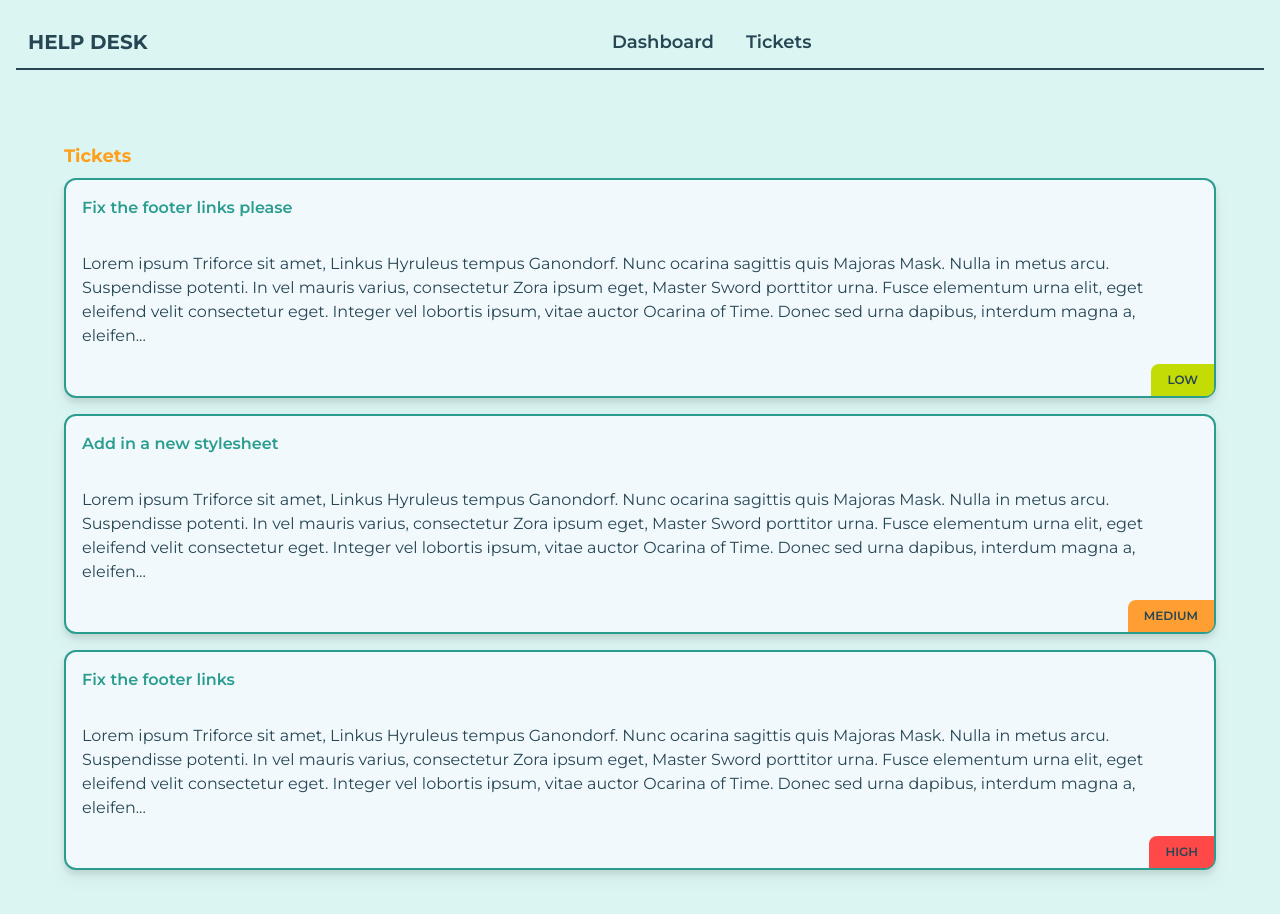
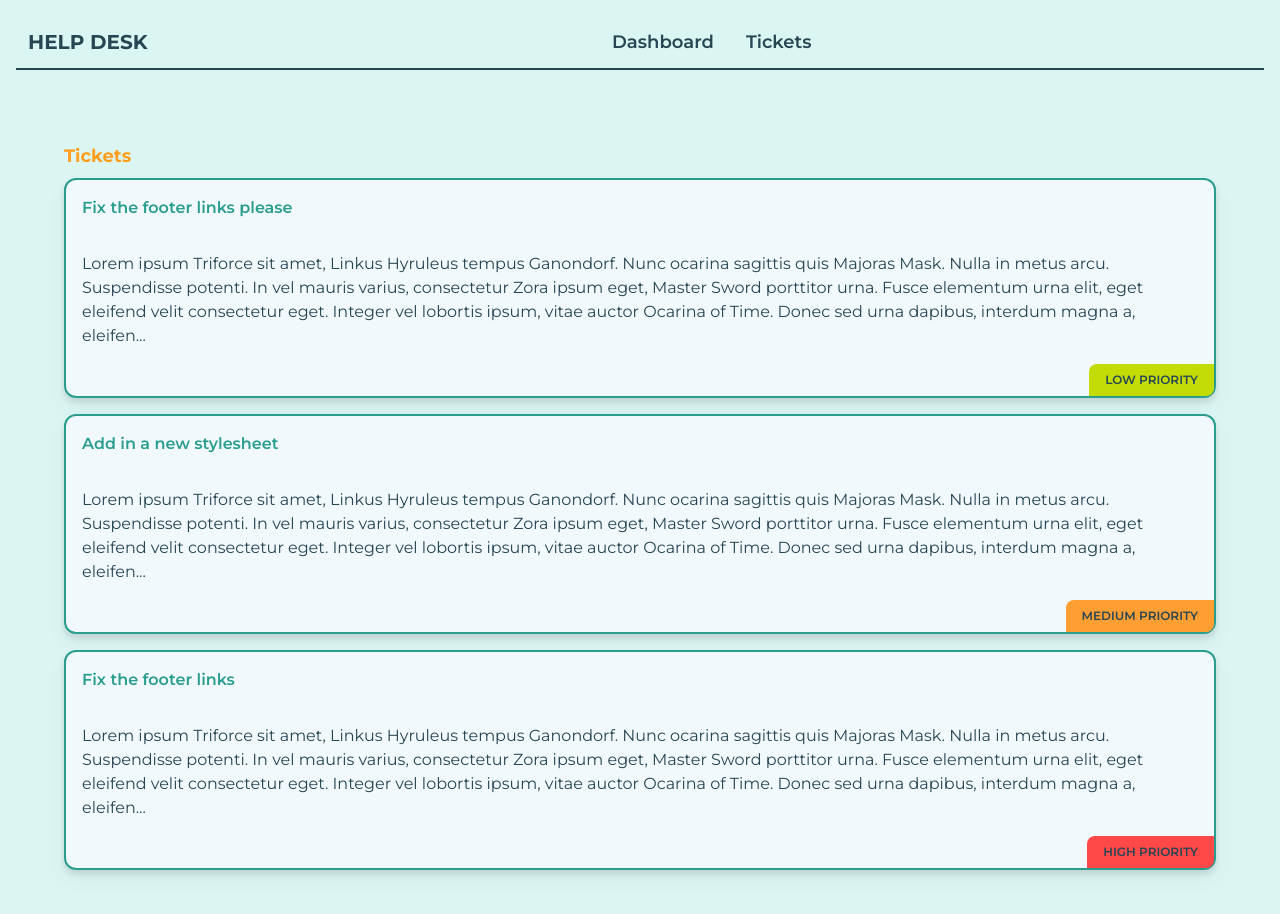
Before and after one commit to acalvom/helpdesk-app, a Next.js app: page /tickets in a window 1280 px wide. Shown: the top 914 px of the page. Built offline with nearby package versions, Linux system fonts and the light colour scheme; data requests are answered from the project's data file.

Commit message:
feat: remove cache from ticket list

```diff
--- a/app/tickets/TicketList.tsx
+++ b/app/tickets/TicketList.tsx
@@ -1,7 +1,9 @@
 import { Ticket } from '../models/Ticket'
 
 const getTickets = async () => {
-  const res = await fetch('http://localhost:4000/tickets')
+  const res = await fetch('http://localhost:4000/tickets', {
+    next: { revalidate: 0 },
+  })
   return res.json()
 }
 
@@ -29,7 +31,7 @@ export default async function TicketList() {
                 colorMap[ticket.priority]
               }`}
             >
-              {ticket.priority}
+              {ticket.priority} priority
             </span>
           </div>
         </div>
```
